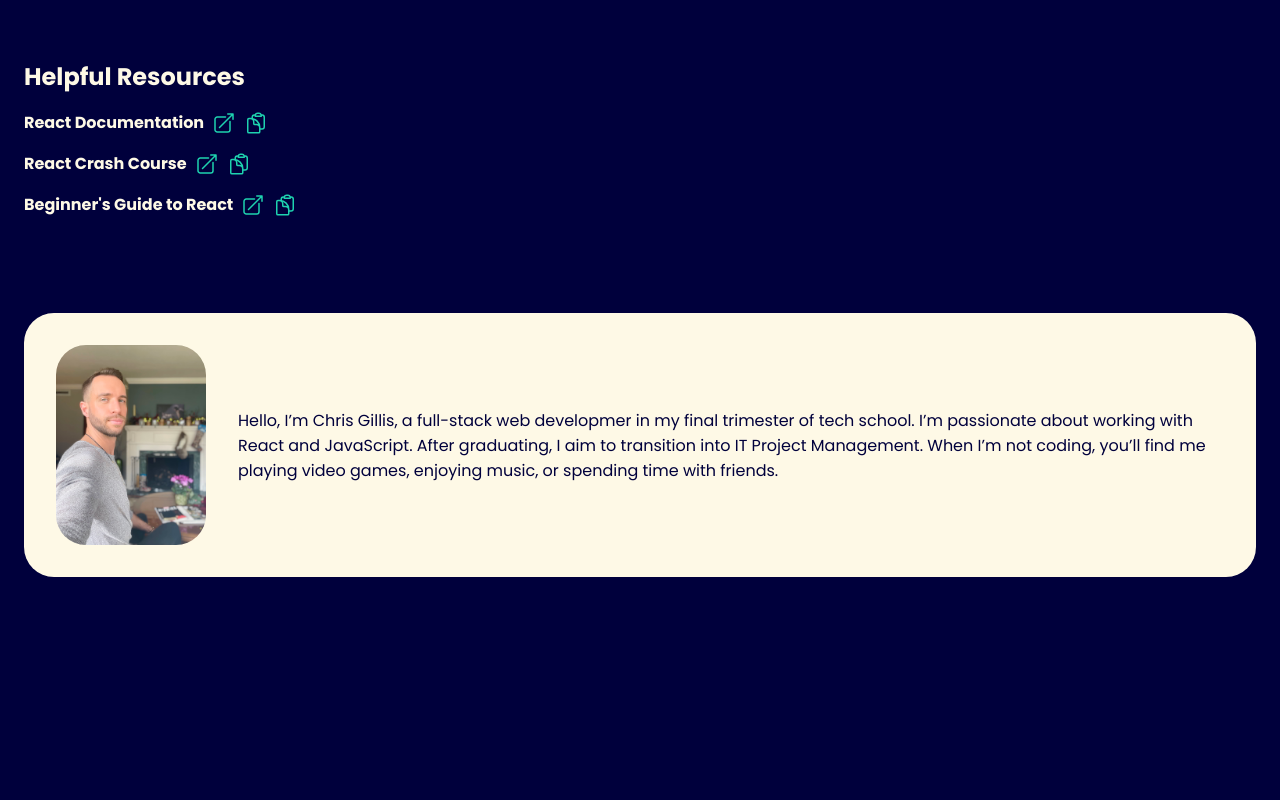
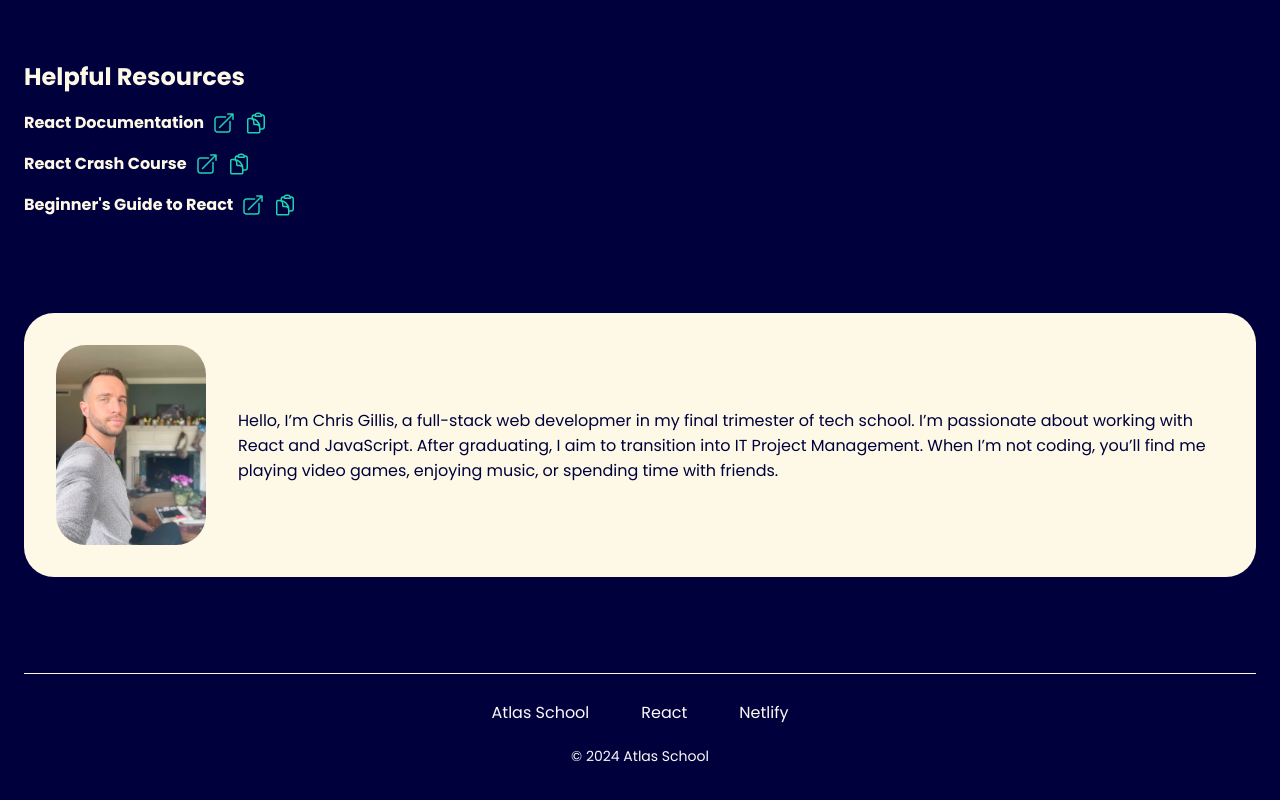
Before and after one commit to chris85gillis/atlas-react-and-jsx, a React (Vite) app: page / in a window 1280 px wide. Shown: the part 589-1389 px from the top of the page. Before the commit the page ends 1198 px from the top, so only its background shows below. Built offline with nearby package versions, Linux system fonts and the light colour scheme.

Commit message:
Task 5, adding the footer component

```diff
--- a/src/App.jsx
+++ b/src/App.jsx
@@ -4,6 +4,7 @@ import Section from './components/Section';
 import HelpfulResource from './components/HelpfulResource';
 import './index.css';
 import AboutMe from './components/AboutMe';
+import Footer from './components/Footer';
 
 function App() {
   return (
@@ -43,6 +44,11 @@ function App() {
       <Section>
         <AboutMe />
       </Section>
+
+      <Section>
+        <Footer />
+      </Section>
+
     </div>
   );
 }
--- /dev/null
+++ b/src/components/Footer.css
@@ -0,0 +1,27 @@
+footer {
+    padding: 10px 0;
+  }
+
+  footer ul {
+    list-style: none;
+    padding: 0;
+    margin: 0;
+    display: flex;
+    justify-content: center;
+  }
+
+  footer ul li {
+    margin: 0 10px;
+  }
+
+  footer ul li a {
+    text-decoration: none;
+    color: #fcf9f9;
+  }
+
+  footer p {
+    margin: 5px 0;
+    font-size: 14px;
+    text-align: center;
+    color: #fbf8f8;
+  }
--- /dev/null
+++ b/src/components/Footer.jsx
@@ -0,0 +1,25 @@
+// src/components/Footer.jsx
+import React from 'react';
+import links from '../assets/links.json';
+import './Footer.css';
+
+const Footer = () => {
+  const currentYear = new Date().getFullYear();
+
+  return (
+    <footer>
+      <ul>
+        {links.map((link, index) => (
+          <li key={index}>
+            <a href={link.link} target="_blank" rel="noopener noreferrer">
+              {link.label}
+            </a>
+          </li>
+        ))}
+      </ul>
+      <p>© {currentYear} Atlas School</p>
+    </footer>
+  );
+};
+
+export default Footer;
```
